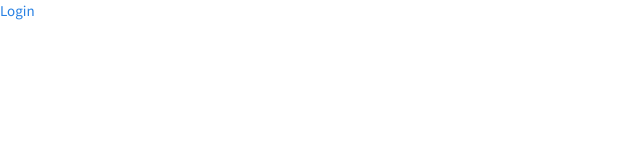
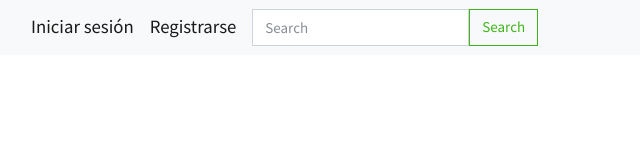
Before and after one commit to Davidoff2103/Trabajo-Final, a website: page frontend/index.html in a window 1280 px wide. Shown: the whole page, without its empty margins (0-640 px from the left). Drawn offline with nearby package versions, Linux system fonts and the light colour scheme.

Commit message:
ahora sí

```diff
--- a/frontend/index.html
+++ b/frontend/index.html
@@ -11,7 +11,18 @@
 
 <body>
 
-    <a href="index2.html">Login</a>
+<nav class="navbar navbar-expand-lg navbar-light bg-light">
+  <div class="container-fluid">
+    <a class="navbar-brand" href="./index2.html">Iniciar sesión</a>
+        <a class="navbar-brand" href="./index2.html">Registrarse</a>
+    <div class="collapse navbar-collapse" id="navbarTogglerDemo02">
+      <form class="d-flex">
+        <input class="form-control me-2" type="search" placeholder="Search" aria-label="Search">
+        <button class="btn btn-outline-success" type="submit">Search</button>
+      </form>
+    </div>
+  </div>
+</nav>
 </body>
 
 </html>
```
